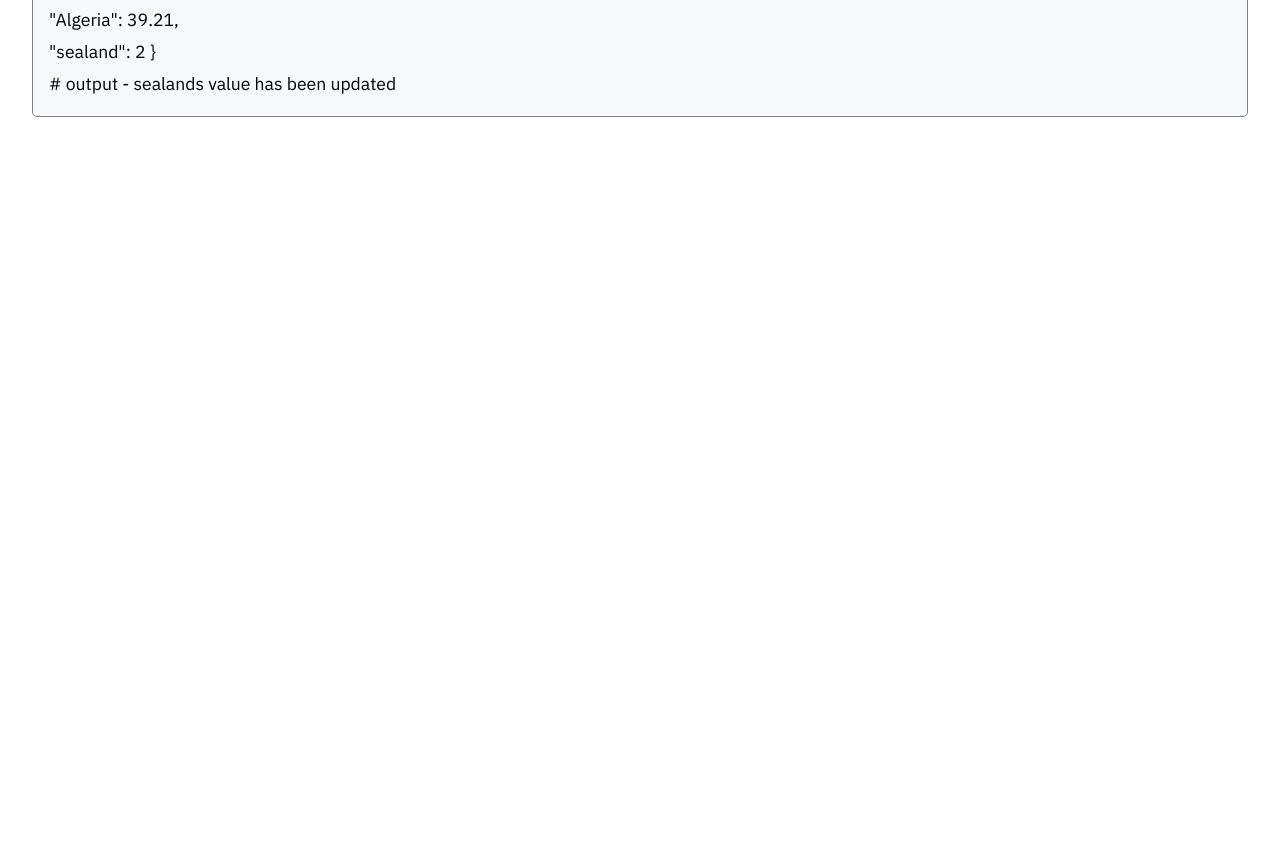
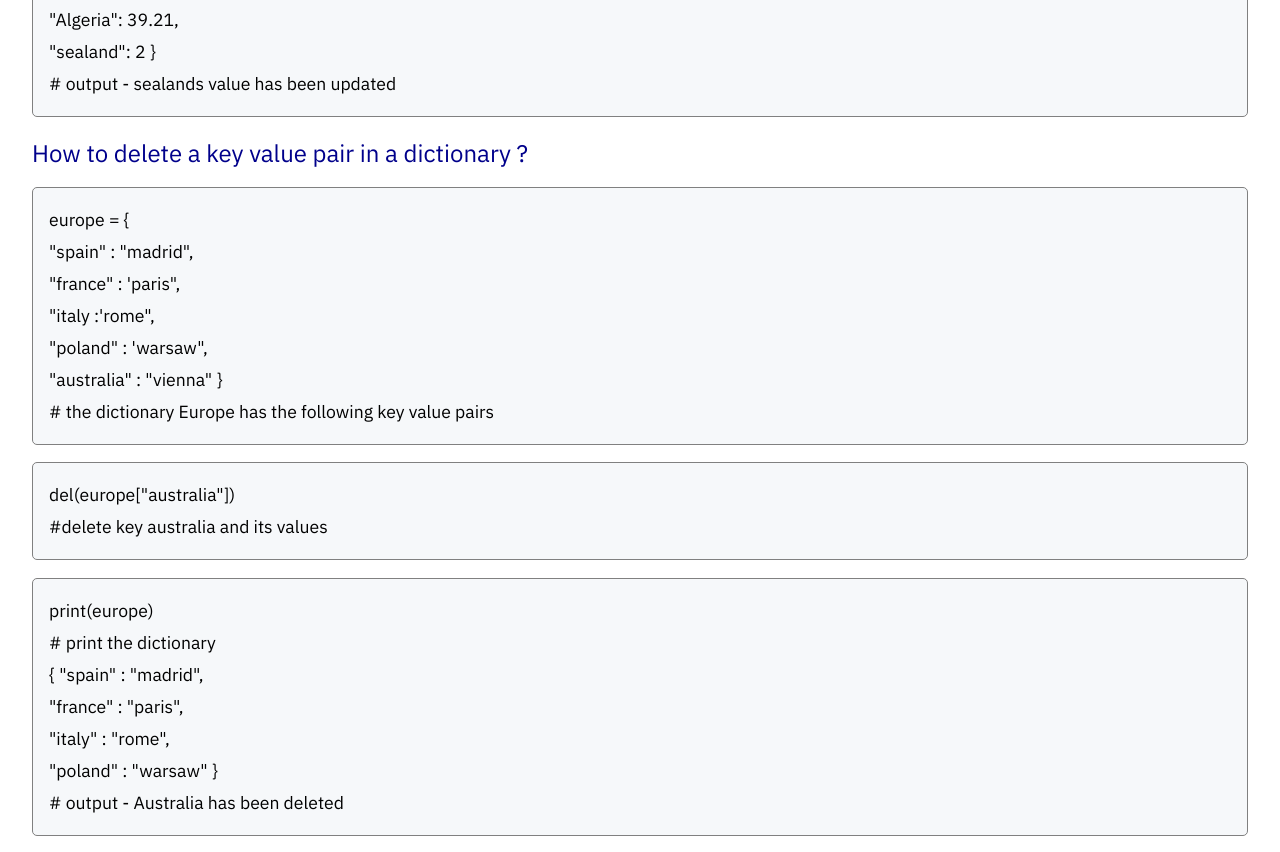
Before and after one commit to Elir-Mahad/notes, a Next.js app: page /intermediate-python in a window 1280 px wide. Shown: the part 9980-10832 px from the top of the page. Before the commit the page ends 10113 px from the top, so only its background shows below. Built offline with nearby package versions, Linux system fonts and the light colour scheme.

Commit message:
content(interpytwo): add fifth section

```diff
--- a/components/interpychaps/InterPyTwo.js
+++ b/components/interpychaps/InterPyTwo.js
@@ -142,6 +142,34 @@ function InterPyTwo() {
         "Algeria": 39.21, <br />
         "sealand": 2 {"}"} <br /># output - sealands value has been updated
       </Code>
+
+      {/* Fifth section below */}
+
+      <SubHeading> How to delete a key value pair in a dictionary ?</SubHeading>
+
+      <Code>
+        europe = {"{"} <br />
+        "spain" : "madrid", <br />
+        "france" : 'paris", <br />
+        "italy :'rome", <br />
+        "poland" : 'warsaw", <br />
+        "australia" : "vienna" {"}"} <br /># the dictionary Europe has the
+        following key value pairs
+      </Code>
+
+      <Code>
+        del(europe["australia"]) <br />
+        #delete key australia and its values <br />
+      </Code>
+
+      <Code>
+        print(europe) <br />
+        # print the dictionary <br />
+        {"{"} "spain" : "madrid", <br />
+        "france" : "paris", <br />
+        "italy" : "rome", <br />
+        "poland" : "warsaw" {"}"} <br /># output - Australia has been deleted
+      </Code>
     </div>
   );
 }
```
